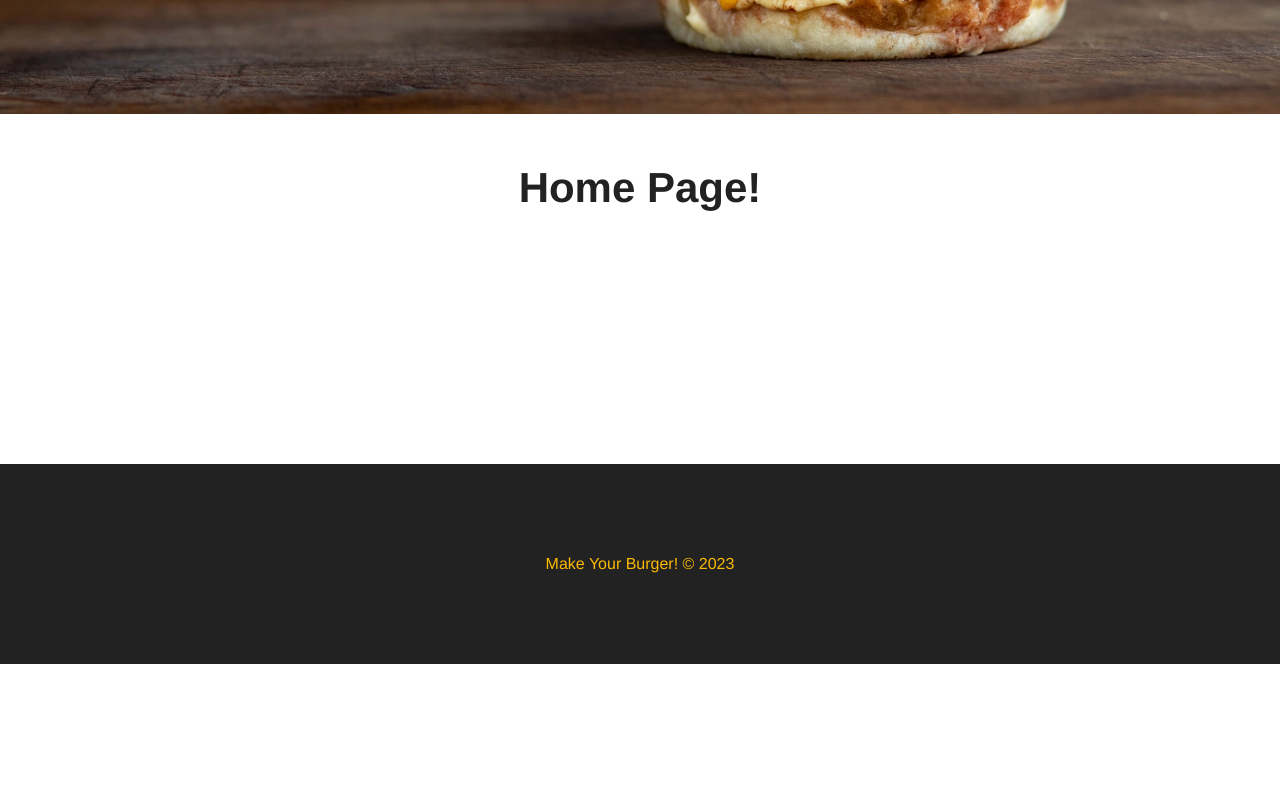
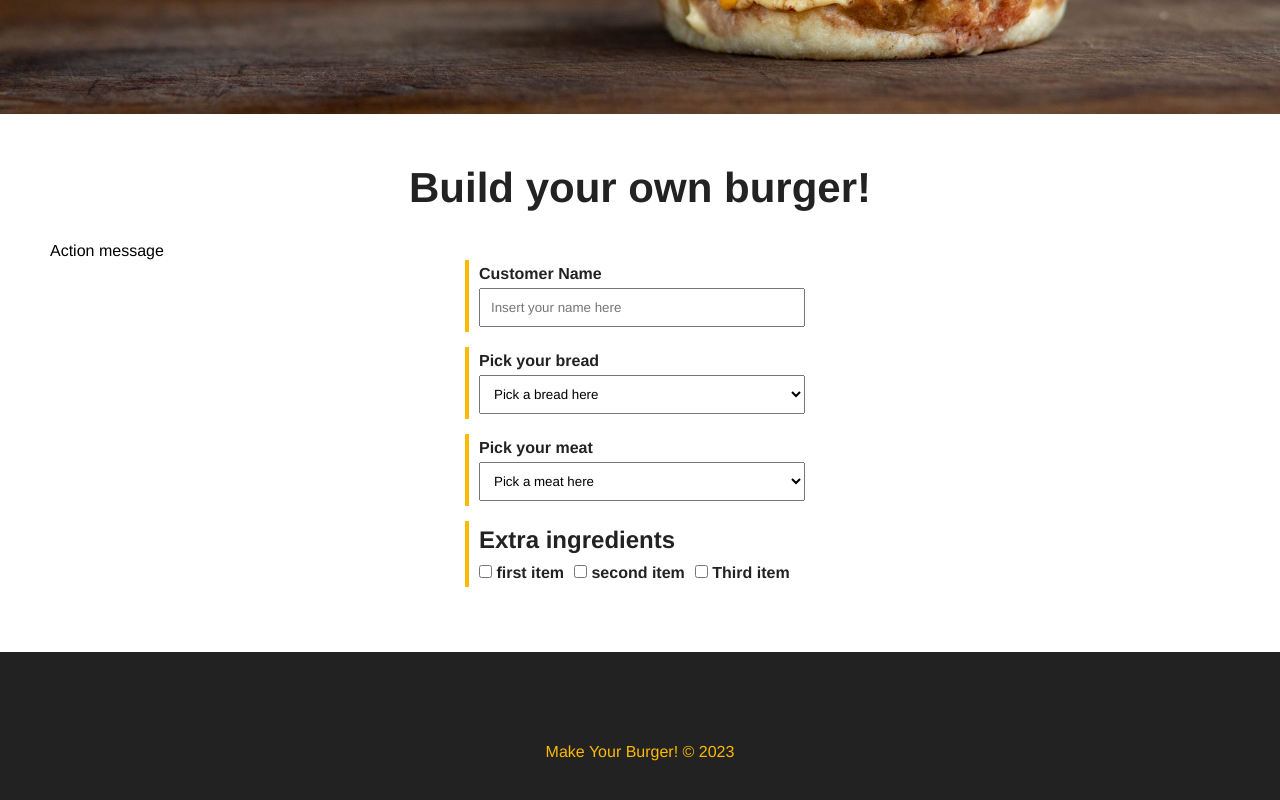
Before and after one commit to davidrogger/vue-practices, a Vue app in the folder project/make-your-burger/: page / in a window 1280 px wide. Shown: the part 460-1260 px from the top of the page. Before the commit the page ends 1124 px from the top, so only its background shows below. Built offline with nearby package versions, Linux system fonts and the light colour scheme.

Commit message:
FEAT: created component BurgerForm

```diff
--- /dev/null
+++ b/project/make-your-burger/src/components/BurgerForm.vue
@@ -0,0 +1,97 @@
+<script>
+  export default {
+    name: "BurgerForm"
+  }
+</script>
+
+<template>
+  <div>
+    <span>
+      Action message
+    </span>
+      <form>
+        <div class="mandaroty-form-container">
+          <label for="customerName">
+            Customer Name
+            <input
+              type="text"
+              name="customerName"
+              id="customerName"
+              v-model="customerName"
+              placeholder="Insert your name here"
+            >
+          </label>
+          <label for="breadPick">
+            Pick your bread
+            <select name="breadPick" id="breadPick">
+              <option value="" disabled selected>
+                Pick a bread here
+              </option>
+            </select>
+          </label>
+          <label for="meatPick">
+            Pick your meat
+            <select name="meatPick" id="meatPick">
+              <option value="" disabled selected>
+                Pick a meat here
+              </option>
+            </select>
+          </label>
+        </div>
+        <div class="extra-form-container">
+          <h2>Extra ingredients</h2>
+          <div class="extra-options-container">
+            <label for="first">
+              <input id="first" type="checkbox">
+              first item
+            </label>
+            <label for="second">
+              <input id="second" type="checkbox">
+              second item
+            </label>
+            <label for="third">
+              <input id="third" type="checkbox">
+              Third item
+            </label>
+          </div>
+        </div>
+      </form>
+  </div>
+</template>
+
+<style>
+  form {
+    display: flex;
+    flex-direction: column;
+    max-width: 350px;
+    margin: auto;
+  }
+
+  .mandaroty-form-container label,
+  .extra-form-container {
+    display: flex;
+    flex-direction: column;
+    border-left: 4px solid var(--primary-accent-color);
+    margin-bottom: 15px;
+    padding: 5px 10px;
+    color: var(--primary-dark-color);
+    font-weight: bold;
+  }
+
+  .mandaroty-form-container input,
+  .mandaroty-form-container select {
+    padding: 10px;
+    margin-top: 5px;
+  }
+
+  .extra-form-container h2 {
+    margin-bottom: 10px;
+  }
+
+  .extra-options-container {
+    display: flex;
+    flex-flow: row wrap;
+    gap: 10px;
+    width: 100%;
+  }
+</style>
--- a/project/make-your-burger/src/views/HomeView.vue
+++ b/project/make-your-burger/src/views/HomeView.vue
@@ -1,18 +1,21 @@
 
 <script>
   import Banner from '../components/Banner.vue';
+  import BurgerForm from '../components/BurgerForm.vue';
 
   export default {
     name: "HomeView",
     components: {
-      Banner,
-    }
+    Banner,
+    BurgerForm
+}
   }
 </script>
 
 <template>
   <Banner />
   <main class="page-container">
-    <h1>Home Page!</h1>
+    <h1>Build your own burger!</h1>
+    <BurgerForm />
   </main>
 </template>
```
